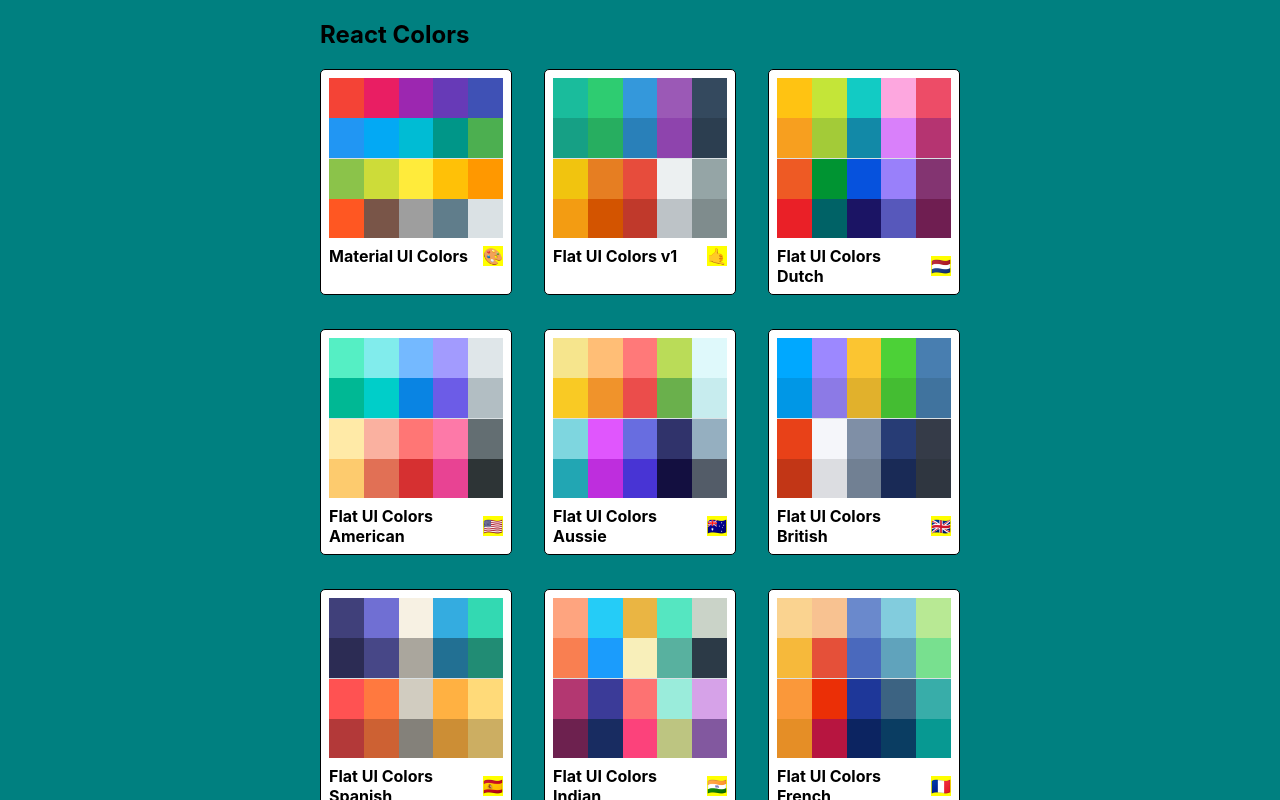
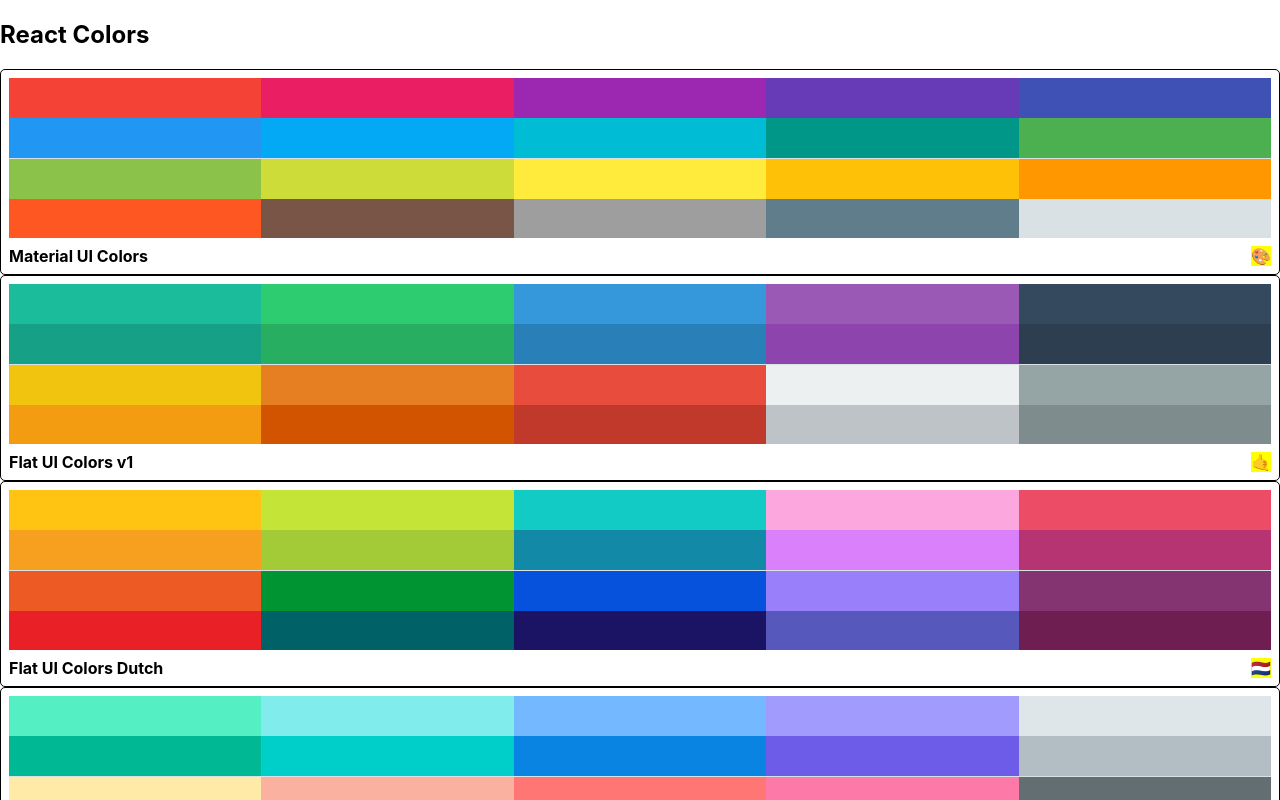
Before and after one commit to J4Web/ColorPicker, a React (Create React App) app in the folder color-picker/: page / in a window 1280 px wide. Shown: the top 800 px of the page. Built offline with nearby package versions, Linux system fonts and the light colour scheme.

Commit message:
finally wrapped myPaletteList comp with two hocs

```diff
--- a/color-picker/src/Combine.jsx
+++ b/color-picker/src/Combine.jsx
@@ -2,7 +2,7 @@
 import Palette from "./Palette";
 import SeedColors from "./SeedColors";
 import { getPalette } from "./ColorHelpers";
-import WithRoutes from "./WithRoutes";
+import { WithRoutes } from "./WithRoutes";
 class Combine extends Component {
   findPalette = (id) => {
     // console.log(id);
--- a/color-picker/src/PaletteList.jsx
+++ b/color-picker/src/PaletteList.jsx
@@ -2,6 +2,7 @@
 import { Link } from "react-router-dom";
 import MiniPalette from "./MiniPalette";
 import { withStyles } from "@material-ui/core/styles";
+import { WithRoutes } from "./WithRoutes";
 
 const styles = {
   root: {
@@ -33,17 +34,17 @@
 };
 class PaletteList extends Component {
   render() {
-    const { palette, classes } = this.props;
+    const { classes } = this.props;
 
-    // console.log(classes);
+    console.log(this.props);
     return (
-      <div className={classes.root}>
-        <div className={classes.container}>
-          <nav className={classes.nav}>
+      <div className={`root`}>
+        <div className={`container`}>
+          <nav className={`nav`}>
             <h1>React Colors</h1>
           </nav>
-          <div className={classes.palettes}>
-            {palette.map((item) => {
+          <div className={`palettes`}>
+            {this.props.palette?.map((item) => {
               return <MiniPalette {...item} />;
             })}
           </div>
@@ -52,4 +53,10 @@
     );
   }
 }
-export default withStyles(styles)(PaletteList);
+// const export WithRoutes(PaletteList)
+// export default withStyles(styles)(PaletteList);
+// export default WithRoutes(withStyles(styles)(PaletteList));
+// export const PaletteListComponent = WithRoutes(WithStyles(PaletteList));
+// export const PaletteListComponent = WithRoutes(WithStyles(styles)(PaletteList));
+
+export default WithRoutes(withStyles(styles)(PaletteList));
--- a/color-picker/src/WithRoutes.jsx
+++ b/color-picker/src/WithRoutes.jsx
@@ -1,12 +1,13 @@
 import React from "react";
-import { useParams } from "react-router-dom";
+import { useParams, useNavigate } from "react-router-dom";
 
 const WithRoutes = (Combine) => {
-  function EnhancedWithRoutes() {
+  function EnhancedWithRoutes(props) {
     const params = useParams();
-    return <Combine params={params} />;
+    const nav = useNavigate();
+    return <Combine params={params} nav={nav} {...props} />;
   }
   return EnhancedWithRoutes;
 };
 
-export default WithRoutes;
+export { WithRoutes };
```
